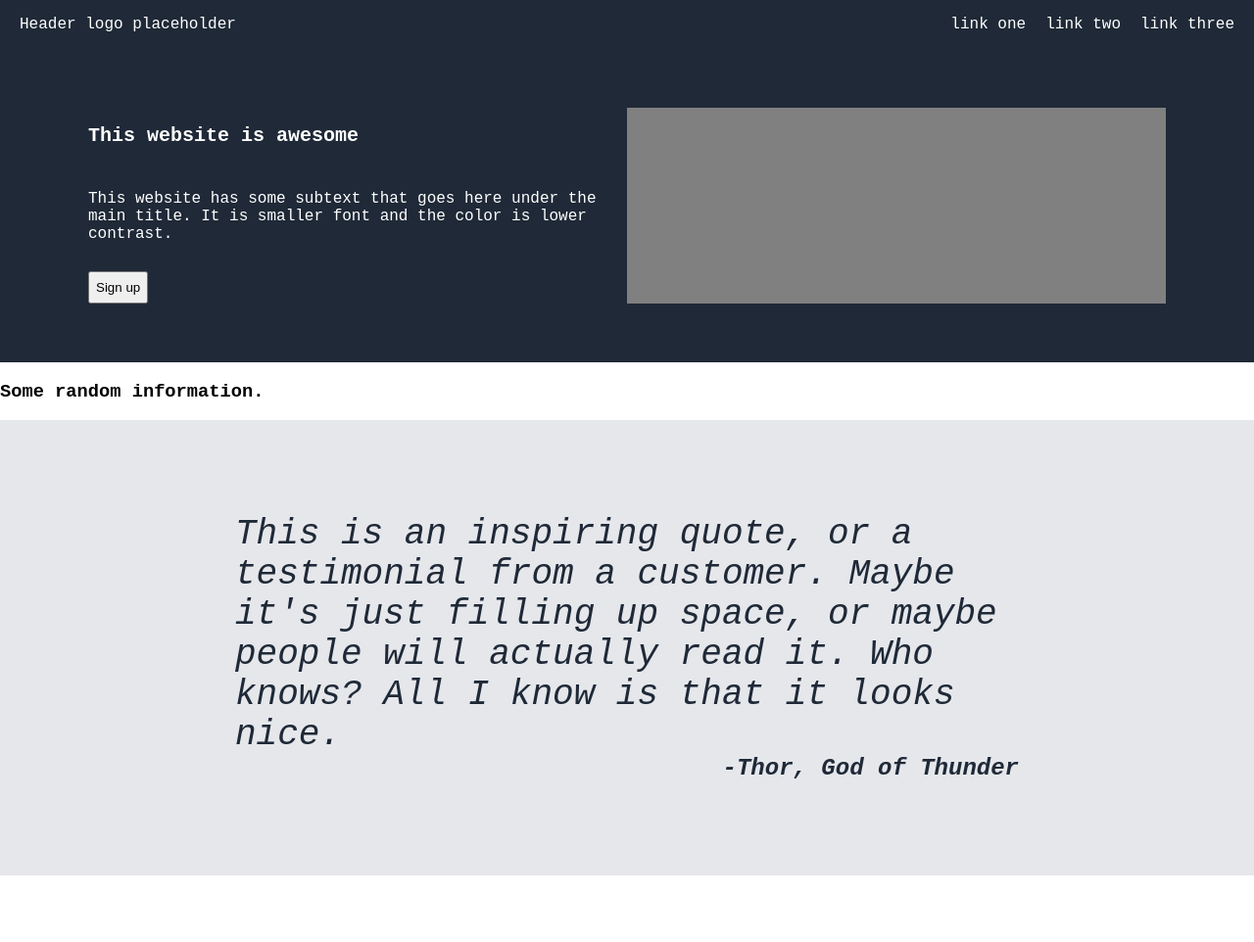
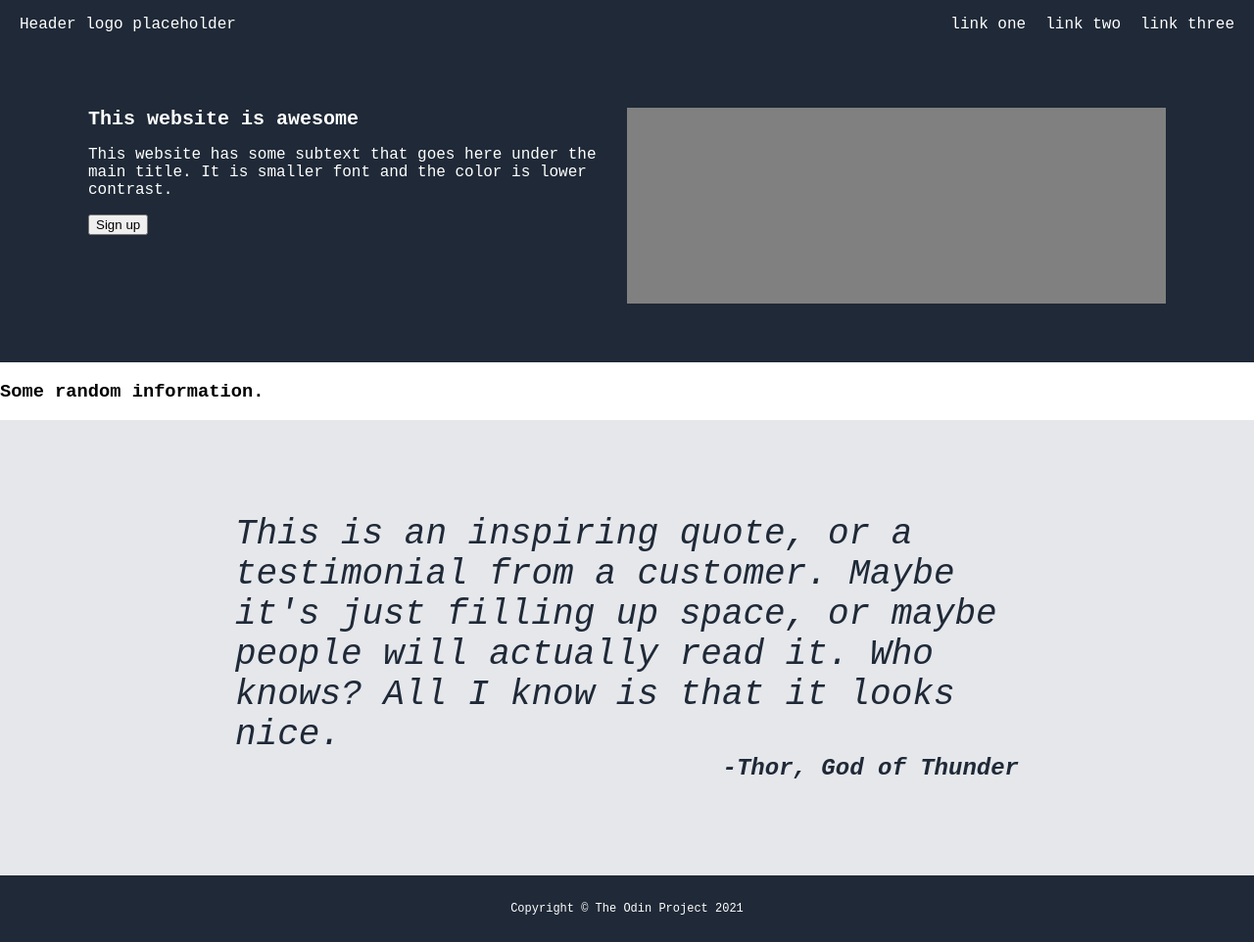
Before and after one commit to JandaTom/odin-landingPage, a plain HTML site: page index.html in a window 1280 px wide. Shown: the whole page at 98% size. Before the commit the page ends 894 px from the top, so only its background shows below. Drawn offline with Linux system fonts and the light colour scheme.

Commit message:
add footer and style it
added footer and styled it according to specification. All
styling kept in footer selector.

```diff
--- a/index.html
+++ b/index.html
@@ -24,8 +24,7 @@
         <h2>This website is awesome</h2>
         <p>This website has some subtext that goes here under
             the main title. It is smaller font and the color is lower
-            contrast.
-        </p>
+            contrast.</p>
         <button>Sign up</button>
     </div>
     <div class="secondSectionRight"></div>
@@ -47,6 +46,10 @@
     </p>
     </div>
 
+    <footer>
+        <p>Copyright © The Odin Project 2021</p>
+    </footer>
+
 
 </body>
 </html>
--- a/styles.css
+++ b/styles.css
@@ -48,15 +48,18 @@ body {
 }
 
 .secondSectionLeft {
-    display: flex;
+    display: inline;
     max-width: 550px;
     flex-wrap: wrap;
+    margin-bottom: 0px;
+    margin-top: 0px;
 
 }
 
 .secondSectionLeft h2 {
     font-weight: 900;
     font-size: 20px;
+    display: inline;
 }
 
 .fourthSectionQuote {
@@ -81,3 +84,11 @@ body {
     font-weight: 900;
     text-align: end;
 }
+
+footer {
+    text-align: center;
+    background-color: #1f2937;
+    padding: 15px;
+    color: white;
+    font-size: 12px;
+}
```
